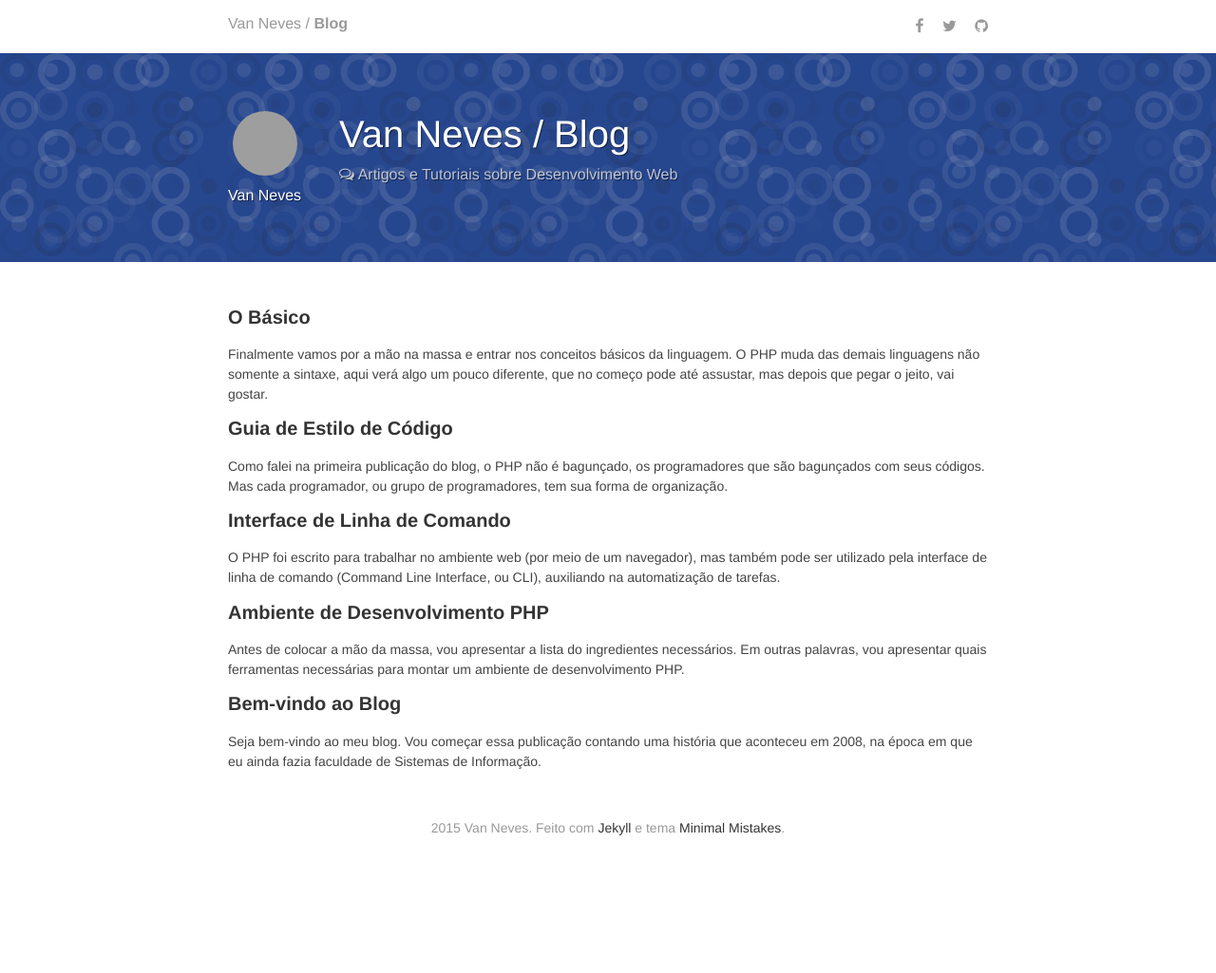
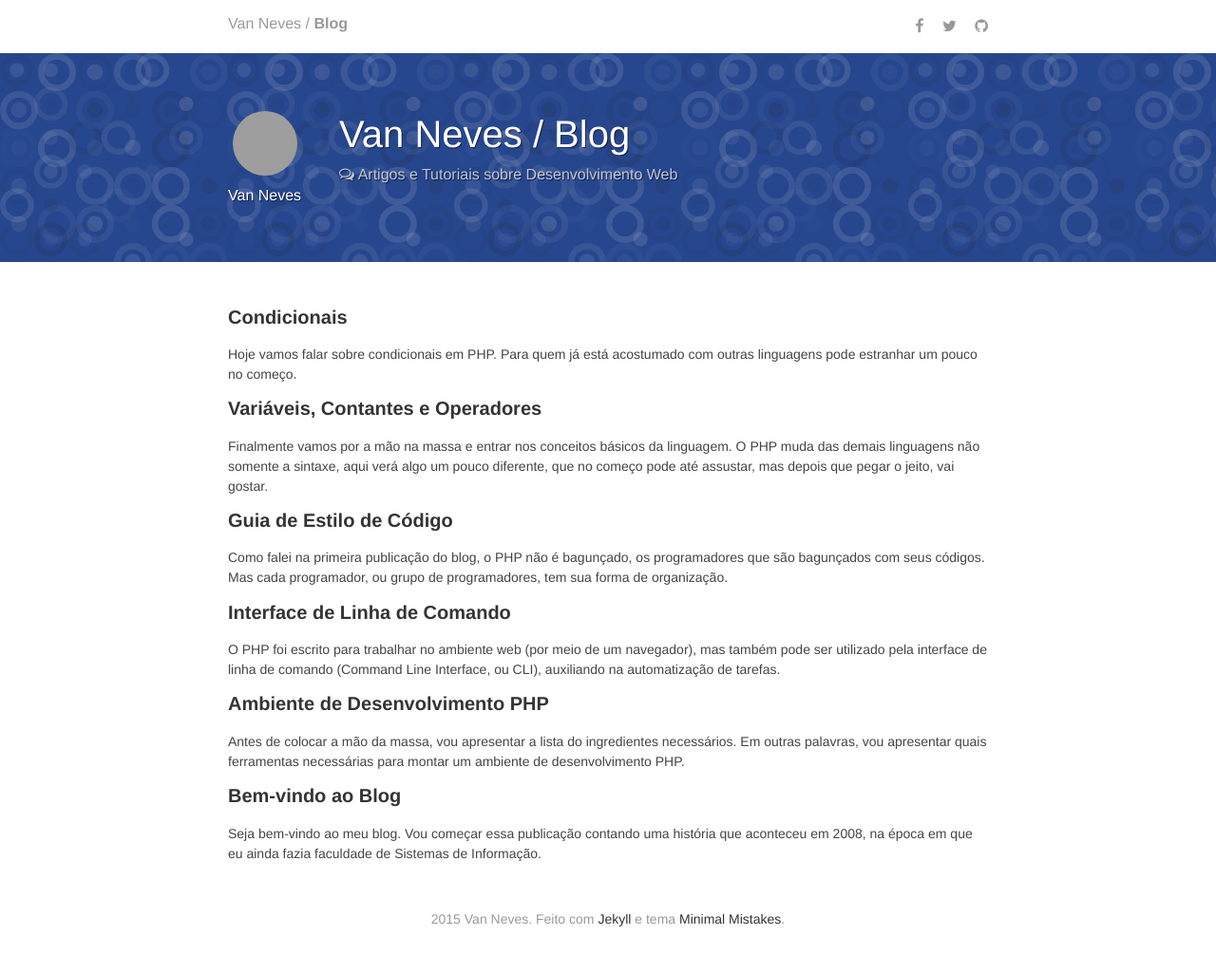
Before and after one commit to vaneves/vaneves.github.io, a Jekyll site: the page built from index.html, in a window 1280 px wide. Shown: the whole page at 95% size. Built offline with Jekyll 4.4.1, drawn with Linux system fonts in a browser that asks for light colours; nearby versions of some CDN libraries; Markdown is read by kramdown in place of the engine named in the settings; the list of posts is cut into pages by our own code; before the commit the page ends 929 px from its top, so only the background shows below that; some of the changed lines change nothing that is shown; grey boxes are pictures that could not be loaded.

Commit message:
post sobre condicionais

````diff
--- a/_posts/2015-09-18-o-basico.md
+++ b/_posts/2015-09-18-variaveis-contantes-e-operadores.md
@@ -1,9 +1,9 @@
 ---
 layout: post
-title: "O Básico"
+title: "Variáveis, Contantes e Operadores"
 excerpt: "Finalmente vamos por a mão na massa e entrar nos conceitos básicos da linguagem. O PHP muda das demais linguagens não somente a sintaxe, aqui verá algo um pouco diferente, que no começo pode até assustar, mas depois que pegar o jeito, vai gostar."
 modified: 2015-09-18
-tags: [php, básico, variáveis, lógica de programação]
+tags: [php, constante, variáveis, lógica de programação]
 comments: true
 ---
 
--- /dev/null
+++ b/_posts/2015-11-08-condicionais.md
@@ -0,0 +1,110 @@
+---
+layout: post
+title: "Condicionais"
+excerpt: "Hoje vamos falar sobre condicionais em PHP. Para quem já está acostumado com outras linguagens pode estranhar um pouco no começo."
+modified: 2015-11-08
+tags: [php, condicionais]
+comments: true
+---
+
+Hoje vamos falar sobre condicionais em PHP. Para quem já está acostumado com outras linguagens pode estranhar um pouco no começo, pois no PHP vamos além do *booleano* (`true` e `false`).
+
+## Condicionais
+
+Como falei na publicação anterior, o PHP é uma linguagem fracatamente tipada, sendo assim os condicionais (`if`, `while`, ...) vão além dos booleanos. Em linguagens fortemente tipadas, como Java e C#, um `if` pode conter apenas booleanos, mesmo que seja comparando dois inteiros, como `1 == 1` o resultado é um *boleano*, no caso `true`.
+
+Muita calma nessa hora. No PHP é possível dar como verdadeiro uma variável que tenha tenha mesmo que seja diferente de `true`, por exemplo:
+
+```php
+<?php
+$course 	= 'Desenvolvimento Web com PHP e AngularJS';
+$start_date	= new DateTime('2015-10-26');
+$end_date	= null;
+$its_full	= false;
+$price		= 0;
+
+// exemplo 1
+if($course == true) {
+	echo "Variável \$course possui valor\n";
+} else {
+	echo "Variável \$course NÃO possui valor\n";
+}
+
+// exemplo 2
+if($start_date == true) {
+	echo "Variável \$start_date possui valor\n";
+} else {
+	echo "Variável \$start_date NÃO possui valor\n";
+}
+
+// exemplo 3
+if($end_date == true) {
+	echo "Variável \$end_date possui valor\n";
+} else {
+	echo "Variável \$end_date NÃO possui valor\n";
+}
+
+// exemplo 4
+if($its_full == true) {
+	echo "Variável \$its_full possui valor\n";
+} else {
+	echo "Variável \$its_full NÃO possui valor\n";
+}
+
+// exemplo 5
+if($price == true) {
+	echo "Variável \$price possui valor\n";
+} else {
+	echo "Variável \$price NÃO possui valor\n";
+}
+```
+
+Nos exemplos acima, as variáveis são testadas nos condicionais `if`. No **exemplo 1** é verificado se a variável `$course` possui valor. Em outras linguagens, fortemente tipadas, ocorreria um erro, pois a variável `$course` é uma *string* não é *booleana*. No caso, a saída seria:
+
+```
+Variável $course possui valor
+```
+
+O **exemplo 2** é igual ao anterior, só que no caso é testada a variável `$start_date`, que possui como valor um objeto `DateTime`. A saída é:
+
+```
+Variável $start_date possui valor
+```
+
+Já no **exemplo 3** a variável `$end_date` tem um valor `null`, portando não passa no teste condicional. No caso a saída é:
+
+```
+Variável $end_date NÃO possui valor
+```
+
+Bom, agora vamos à uma pequena surpresa. No **exemplo 4** a variável `$its_full` **possui** um valor, que foi definido `false`, porém além de testar se a variável possui valor ou não, no PHP o condicional ainda testa e valor é verdadeiro. Veja a saída:
+
+```
+Variável $its_full NÃO possui valor
+```
+
+No **exemplo 5** também temos uma surpresa. A variável `$price` é um inteiro e possui valor, no caso `0`, porém o valor também não é verdadeiro. A saída:
+
+```
+Variável $price NÃO possui valor
+```
+
+E agora, José? No PHP além do `==` temos o `===` (ou `!==`), nele testamos não somente os valores, mas os tipos dos valores. Por exemplo:
+
+```php
+if($course === true) {
+	echo "Variável \$course é booleana e possui o valor true\n";
+} else {
+	echo "Variável \$course não é booleana ou não possui valor true\n";
+}
+```
+
+No exemplo acima estamos testando se a variável `$course` possui valor e ele é  `true`. No caso a saída será:
+
+```
+Variável $course não é booleana ou não possui valor true
+```
+
+## Conclusão
+
+No começo é meio estranho a forma que o PHP trata as variáveis em condicionais, mas quando se acostuma isso fica comum. E por que ele não trata nos `if`s apenas *booleanos*? Acredito que pela tipagem fraca, então isso foi muito importante no começo da linguagem.
````
Also changed, not shown: README.md.
